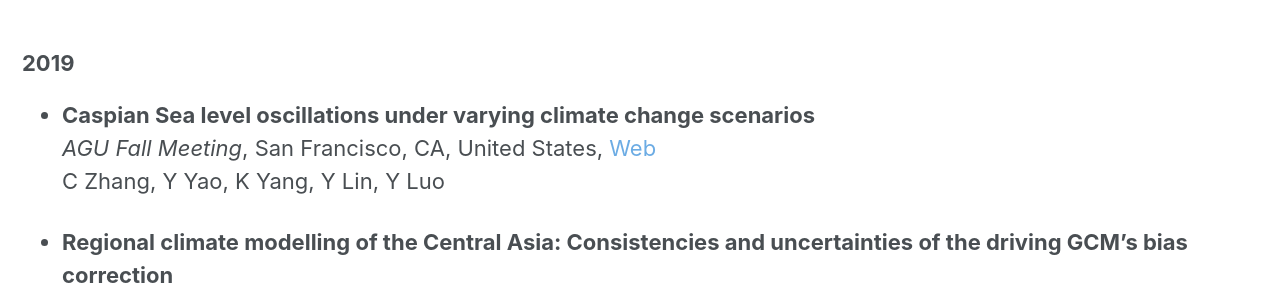
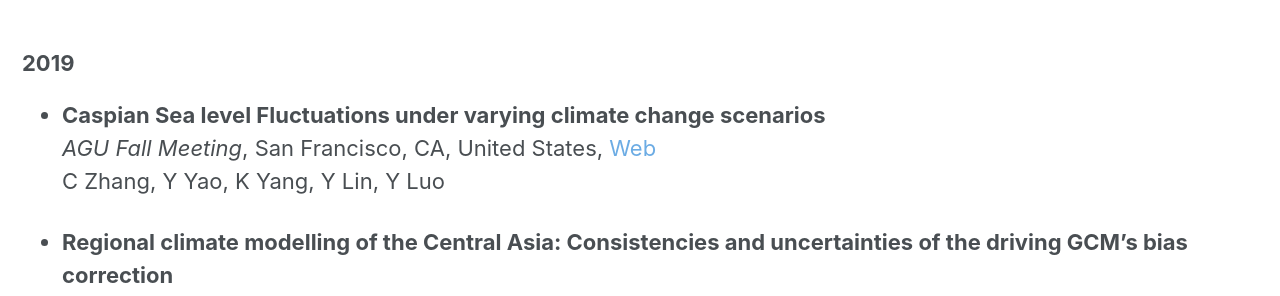
Before and after one commit to ci-zhang/ci-zhang.github.io, a Jekyll site: the page built from _pages/abstracts.md, in a window 1280 px wide. Shown: the part 179-475 px from the top of the page. Built offline with Jekyll 4.4.1, drawn with Linux system fonts in a browser that asks for light colours; nearby versions of some CDN libraries; a style sheet for code colours, icons or effects is not loaded.

Commit message:
Update abstracts.md

```diff
--- a/_pages/abstracts.md
+++ b/_pages/abstracts.md
@@ -7,7 +7,7 @@ layout: space
 
 ### 2019
 
-* **Caspian Sea level oscillations under varying climate change scenarios**
+* **Caspian Sea level Fluctuations under varying climate change scenarios**
   *AGU Fall Meeting*, San Francisco, CA, United States, [Web][w4]
   C Zhang, Y Yao, K Yang, Y Lin, Y Luo
 
```
